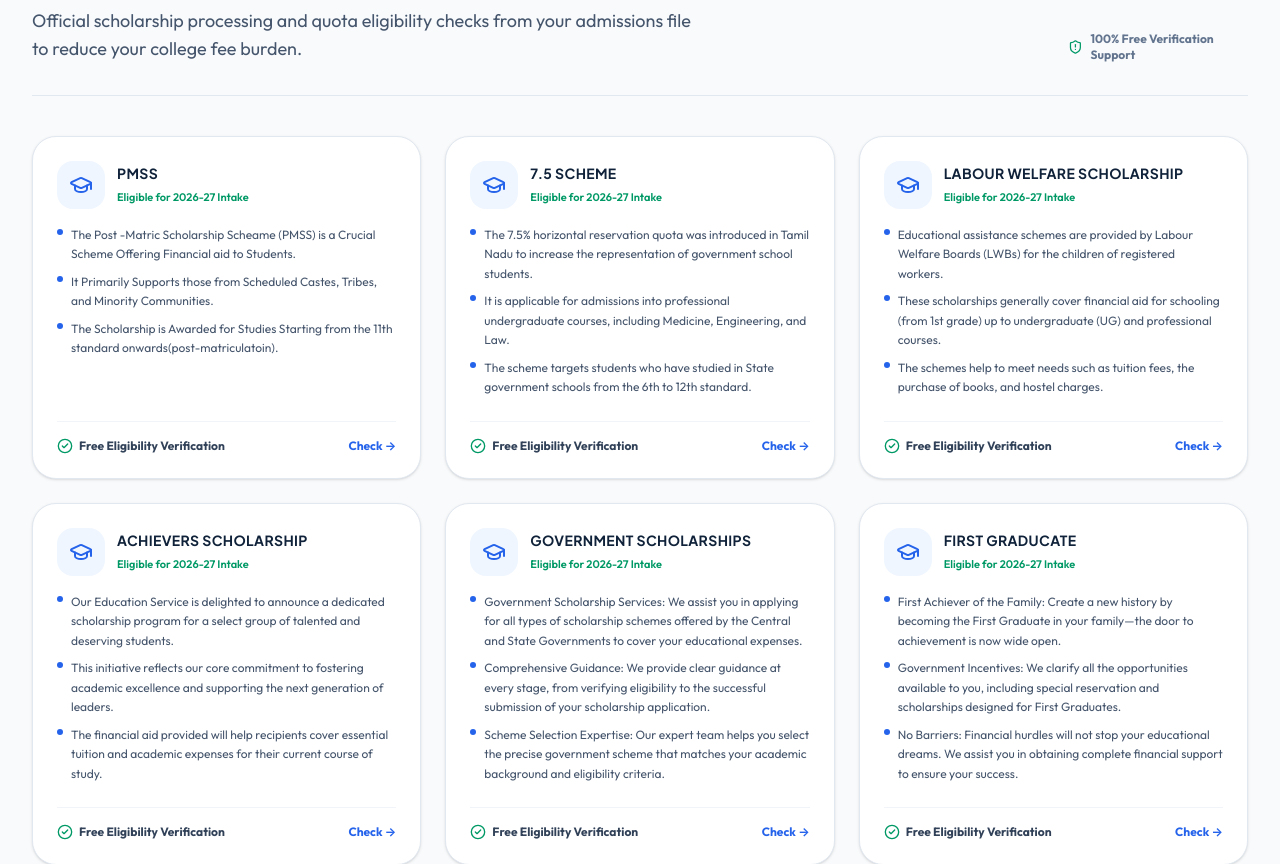
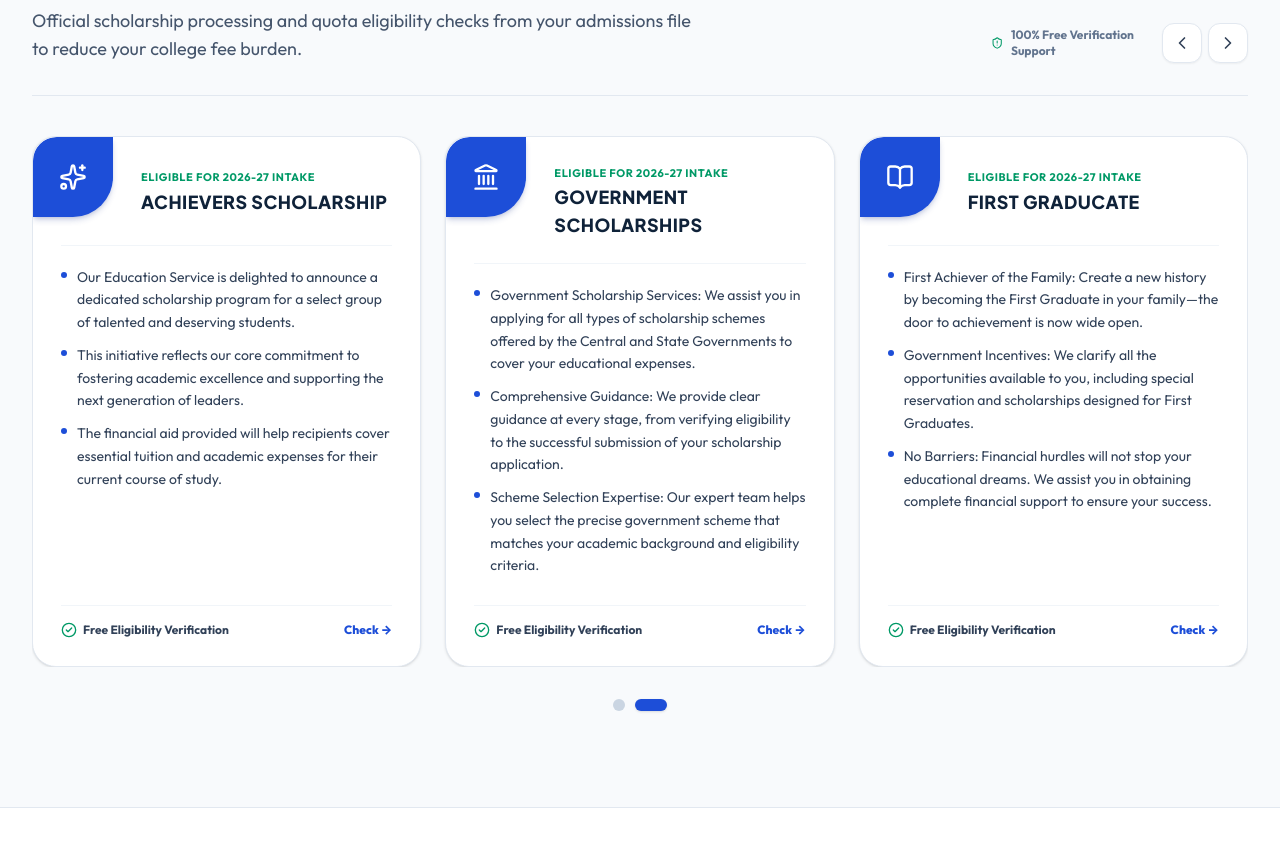
Before and after one commit to DevelUPsolutionz/college-apa, a React (Vite) app: page / in a window 1280 px wide. Shown: the part 4900-5764 px from the top of the page. Built offline with nearby package versions, Linux system fonts and the light colour scheme.

Commit message:
feat: implement 3-card auto-sliding scholarship carousel (5s) with dots and logo-blue geometric corner notch

```diff
--- a/src/components/ScholarshipsSection.tsx
+++ b/src/components/ScholarshipsSection.tsx
@@ -1,11 +1,55 @@
-import { Award, CheckCircle2, GraduationCap, ShieldAlert } from 'lucide-react';
+import { useEffect, useState } from 'react';
+import { motion, AnimatePresence } from 'framer-motion';
+import {
+  Award,
+  BookOpen,
+  Briefcase,
+  CheckCircle2,
+  ChevronLeft,
+  ChevronRight,
+  GraduationCap,
+  Landmark,
+  ShieldAlert,
+  Sparkles,
+} from 'lucide-react';
 import { scholarshipsData } from '../data/tamilNaduData';
 
 interface ScholarshipsSectionProps {
   onEnquire?: () => void;
 }
 
+// Map each scholarship to a dedicated iconic symbol
+const scholarshipIcons = [
+  GraduationCap, // PMSS
+  Award,         // 7.5 Scheme
+  Briefcase,     // Labour Welfare
+  Sparkles,      // Achievers Scholarship
+  Landmark,      // Government Scholarships
+  BookOpen,      // First Graduate
+];
+
 export function ScholarshipsSection({ onEnquire }: ScholarshipsSectionProps) {
+  const [currentPage, setCurrentPage] = useState(0);
+  const [isPaused, setIsPaused] = useState(false);
+
+  const cardsPerPage = 3;
+  const totalPages = Math.ceil(scholarshipsData.length / cardsPerPage);
+
+  // Auto move every 5 seconds
+  useEffect(() => {
+    if (isPaused) return;
+    const interval = setInterval(() => {
+      setCurrentPage((prev) => (prev + 1) % totalPages);
+    }, 5000);
+
+    return () => clearInterval(interval);
+  }, [isPaused, totalPages]);
+
+  const visibleCards = scholarshipsData.slice(
+    currentPage * cardsPerPage,
+    (currentPage + 1) * cardsPerPage
+  );
+
   return (
     <section
       id="scholarships"
@@ -15,8 +59,8 @@ export function ScholarshipsSection({ onEnquire }: ScholarshipsSectionProps) {
         {/* Section Header */}
         <div className="flex flex-col justify-between gap-6 md:flex-row md:items-end border-b border-slate-200 pb-8">
           <div>
-            <div className="inline-flex items-center gap-2 rounded-full border border-blue-200 bg-blue-50 px-3.5 py-1 text-xs font-bold tracking-wider text-[#2563EB] uppercase">
-              <Award className="h-3.5 w-3.5 text-[#2563EB]" />
+            <div className="inline-flex items-center gap-2 rounded-full border border-blue-200 bg-blue-50 px-3.5 py-1 text-xs font-bold tracking-wider text-[#1D4ED8] uppercase">
+              <Award className="h-3.5 w-3.5 text-[#1D4ED8]" />
               <span>Financial Aid &amp; Quotas</span>
             </div>
             <h2 className="font-display mt-3 text-3xl font-extrabold tracking-tight text-[#0F2239] sm:text-4xl lg:text-5xl">
@@ -27,45 +71,87 @@ export function ScholarshipsSection({ onEnquire }: ScholarshipsSectionProps) {
             </p>
           </div>
 
-          <div className="flex items-center gap-2 text-xs font-bold text-slate-500">
+          <div className="flex items-center gap-3">
+            <div className="hidden sm:flex items-center gap-2 text-xs font-bold text-slate-500 mr-2">
               <ShieldAlert className="h-4 w-4 text-emerald-600" />
               <span>100% Free Verification Support</span>
             </div>
+
+            {/* Prev / Next Arrows */}
+            <div className="flex items-center gap-1.5">
+              <button
+                type="button"
+                onClick={() => setCurrentPage((prev) => (prev - 1 + totalPages) % totalPages)}
+                aria-label="Previous scholarships set"
+                className="flex h-10 w-10 items-center justify-center rounded-xl border border-slate-200 bg-white text-slate-700 shadow-xs hover:border-[#1D4ED8] hover:text-[#1D4ED8] transition-colors"
+              >
+                <ChevronLeft className="h-5 w-5" />
+              </button>
+              <button
+                type="button"
+                onClick={() => setCurrentPage((prev) => (prev + 1) % totalPages)}
+                aria-label="Next scholarships set"
+                className="flex h-10 w-10 items-center justify-center rounded-xl border border-slate-200 bg-white text-slate-700 shadow-xs hover:border-[#1D4ED8] hover:text-[#1D4ED8] transition-colors"
+              >
+                <ChevronRight className="h-5 w-5" />
+              </button>
             </div>
-
-        {/* 6 Scholarships Grid */}
-        <div className="mt-10 grid gap-6 sm:grid-cols-2 lg:grid-cols-3">
-          {scholarshipsData.map((sch) => (
-            <div
-              key={sch.id}
-              className="flex flex-col justify-between rounded-3xl border border-slate-200 bg-white p-6 shadow-sm transition-all hover:border-[#2563EB] hover:shadow-lg"
-            >
-              <div>
-                <div className="flex items-center gap-3">
-                  <div className="flex h-12 w-12 shrink-0 items-center justify-center rounded-2xl bg-blue-50 text-[#2563EB]">
-                    <GraduationCap className="h-6 w-6" />
-                  </div>
-                  <div>
-                    <h3 className="font-display text-sm font-bold text-[#0F2239] uppercase tracking-wide">
-                      {sch.title}
-                    </h3>
-                    <span className="text-[11px] font-semibold text-emerald-600">
-                      Eligible for 2026-27 Intake
-                    </span>
           </div>
         </div>
 
-                <div className="mt-4 space-y-2 text-xs leading-relaxed text-slate-600">
+        {/* 3 Cards Slider Container */}
+        <div
+          className="mt-10 overflow-hidden"
+          onMouseEnter={() => setIsPaused(true)}
+          onMouseLeave={() => setIsPaused(false)}
+        >
+          <AnimatePresence mode="wait">
+            <motion.div
+              key={currentPage}
+              initial={{ opacity: 0, x: 25 }}
+              animate={{ opacity: 1, x: 0 }}
+              exit={{ opacity: 0, x: -25 }}
+              transition={{ duration: 0.35, ease: 'easeInOut' }}
+              className="grid gap-6 sm:grid-cols-2 lg:grid-cols-3"
+            >
+              {visibleCards.map((sch, idx) => {
+                const globalIndex = currentPage * cardsPerPage + idx;
+                const IconComponent = scholarshipIcons[globalIndex % scholarshipIcons.length];
+
+                return (
+                  <div
+                    key={sch.id}
+                    className="group relative flex flex-col justify-between overflow-hidden rounded-3xl border border-slate-200 bg-white p-7 shadow-sm transition-all hover:border-[#1D4ED8] hover:shadow-xl"
+                  >
+                    {/* Top-Left Logo-Blue Geometric Corner Cutout (Matching Image 2 Style) */}
+                    <div className="absolute top-0 left-0 h-16 w-16 sm:h-20 sm:w-20 bg-[#1D4ED8] rounded-tl-[1.5rem] rounded-br-[2.5rem] flex items-center justify-center text-white shadow-md shadow-blue-900/20 group-hover:bg-[#1e40af] transition-colors">
+                      <IconComponent className="h-7 w-7 text-white" />
+                    </div>
+
+                    <div>
+                      {/* Top Header beside the blue corner */}
+                      <div className="pl-16 sm:pl-20 min-h-[56px] flex flex-col justify-center">
+                        <span className="text-[11px] font-bold text-emerald-600 uppercase tracking-wider">
+                          Eligible for 2026-27 Intake
+                        </span>
+                        <h3 className="font-display mt-0.5 text-base sm:text-lg font-black text-[#0F2239] uppercase tracking-wide">
+                          {sch.title}
+                        </h3>
+                      </div>
+
+                      {/* Content Bullet Points (No image inside cards as requested) */}
+                      <div className="mt-6 space-y-2.5 text-xs sm:text-sm leading-relaxed text-slate-600 border-t border-slate-100 pt-5">
                         {sch.points.slice(0, 3).map((pt, i) => (
-                    <p key={i} className="flex items-start gap-2">
-                      <span className="mt-1 h-1.5 w-1.5 shrink-0 rounded-full bg-[#2563EB]" />
-                      <span>{pt}</span>
+                          <p key={i} className="flex items-start gap-2.5">
+                            <span className="mt-1.5 h-1.5 w-1.5 shrink-0 rounded-full bg-[#1D4ED8]" />
+                            <span className="text-slate-700">{pt}</span>
                           </p>
                         ))}
                       </div>
                     </div>
 
-              <div className="mt-6 flex items-center justify-between border-t border-slate-100 pt-4">
+                    {/* Bottom Action Strip */}
+                    <div className="mt-7 flex items-center justify-between border-t border-slate-100 pt-4">
                       <div className="flex items-center gap-1.5 text-xs font-bold text-slate-700">
                         <CheckCircle2 className="h-4 w-4 text-emerald-600" />
                         <span>Free Eligibility Verification</span>
@@ -74,13 +160,33 @@ export function ScholarshipsSection({ onEnquire }: ScholarshipsSectionProps) {
                         <button
                           type="button"
                           onClick={onEnquire}
-                    className="text-xs font-bold text-[#2563EB] hover:underline"
+                          className="inline-flex items-center gap-1 text-xs font-black text-[#1D4ED8] group-hover:translate-x-0.5 transition-transform hover:underline"
                         >
-                    Check →
+                          Check &rarr;
                         </button>
                       )}
                     </div>
                   </div>
+                );
+              })}
+            </motion.div>
+          </AnimatePresence>
+        </div>
+
+        {/* Dots Navigation (Click to switch + Auto indicator) */}
+        <div className="mt-8 flex items-center justify-center gap-2.5">
+          {Array.from({ length: totalPages }).map((_, idx) => (
+            <button
+              key={idx}
+              type="button"
+              onClick={() => setCurrentPage(idx)}
+              aria-label={`Go to scholarship set ${idx + 1}`}
+              className={`transition-all duration-300 ${
+                currentPage === idx
+                  ? 'h-3 w-8 rounded-full bg-[#1D4ED8] shadow-sm'
+                  : 'h-3 w-3 rounded-full bg-slate-300 hover:bg-slate-400'
+              }`}
+            />
           ))}
         </div>
       </div>
```
Lines whose indentation alone changed are shown as unchanged.
